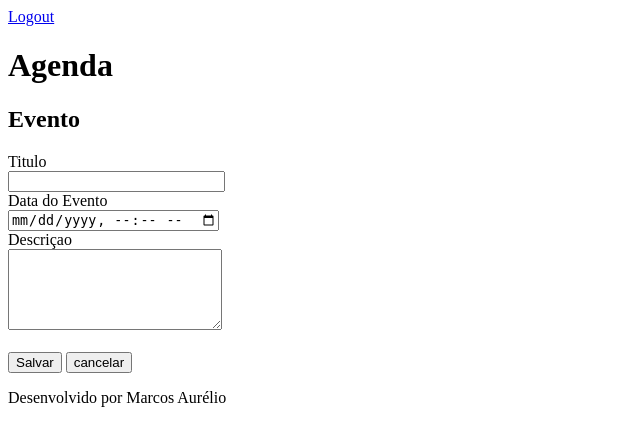
After one commit to aurelioleonel/agenda_python_django, a Django app: page /agenda/evento/ in a window 1280 px wide. The commit adds this page. Shown: the top 446 px of the page, without its empty margins (0-640 px from the left). Run offline with Django 4.2, Linux system fonts and the light colour scheme.

Commit message:
Incluido template para inserções de eventos na agenda

```diff
--- a/agenda/urls.py
+++ b/agenda/urls.py
@@ -26,8 +26,13 @@ from django.views.generic import RedirectView
 urlpatterns = [
     path('admin/', admin.site.urls),
     path('agenda/', views.lista_eventos),
+    path('agenda/evento/', views.evento),
+    path('agenda/evento/submit', views.submit_evento),
+
     #path('', views.index),
     path('', RedirectView.as_view(url='/agenda/')),
+
+
     path('login/', views.login_user),
     path('login/submit', views.submit_login),
     path('logout/', views.logout_user),
--- a/core/views.py
+++ b/core/views.py
@@ -41,3 +41,20 @@ def lista_eventos(request):
     return render(request, 'agenda.html', dados)
     # evento = Evento.objects.all()
     # evento = Evento.objects.get(id=1)
+
+
+def evento(request):
+    return render(request, 'evento.html')
+
+
+def submit_evento(request):
+    if request.POST:
+        titulo = request.POST.get('titulo')
+        data_evento = request.POST.get('data_evento')
+        descricao = request.POST.get('descricao')
+        usuario = request.user
+        Evento.objects.create(titulo=titulo,
+                              data_evento=data_evento,
+                              descricao=descricao,
+                              usuario=usuario)
+    return redirect('/')
--- a/templates/agenda.html
+++ b/templates/agenda.html
@@ -2,6 +2,9 @@
 
 {% block content %}
     <H2>Agendamentos</H2>
+    <a href="evento/">
+      <button type="button" >Novo Evento</button>
+    </a>
     <ul>
         {% for evento in eventos %}
            <li>{{evento.titulo}} - {{ evento.get_data_evento }}</li>
--- /dev/null
+++ b/templates/evento.html
@@ -0,0 +1,22 @@
+{% extends "model-page.html" %}
+
+{% block content %}
+
+    <h2>Evento</h2>
+
+    <form action="submit" method="POST">{% csrf_token %}
+        <label>Titulo</label><br>
+        <input type="text" name="titulo" size="24" ><br>
+        <label>Data do Evento</label><br>
+        <input type="datetime-local" name="data_evento" ><br>
+        <label>Descriçao</label><br>
+        <textarea name="descricao" rows="5" cols="24" ></textarea><br><br>
+        <button type="submit">Salvar</button>
+        <a href="/">
+            <button type="button">cancelar</button>
+        </a>
+    </form>
+
+
+
+{% endblock %}
```
Also changed, not shown: db.sqlite3, 1 other file.
